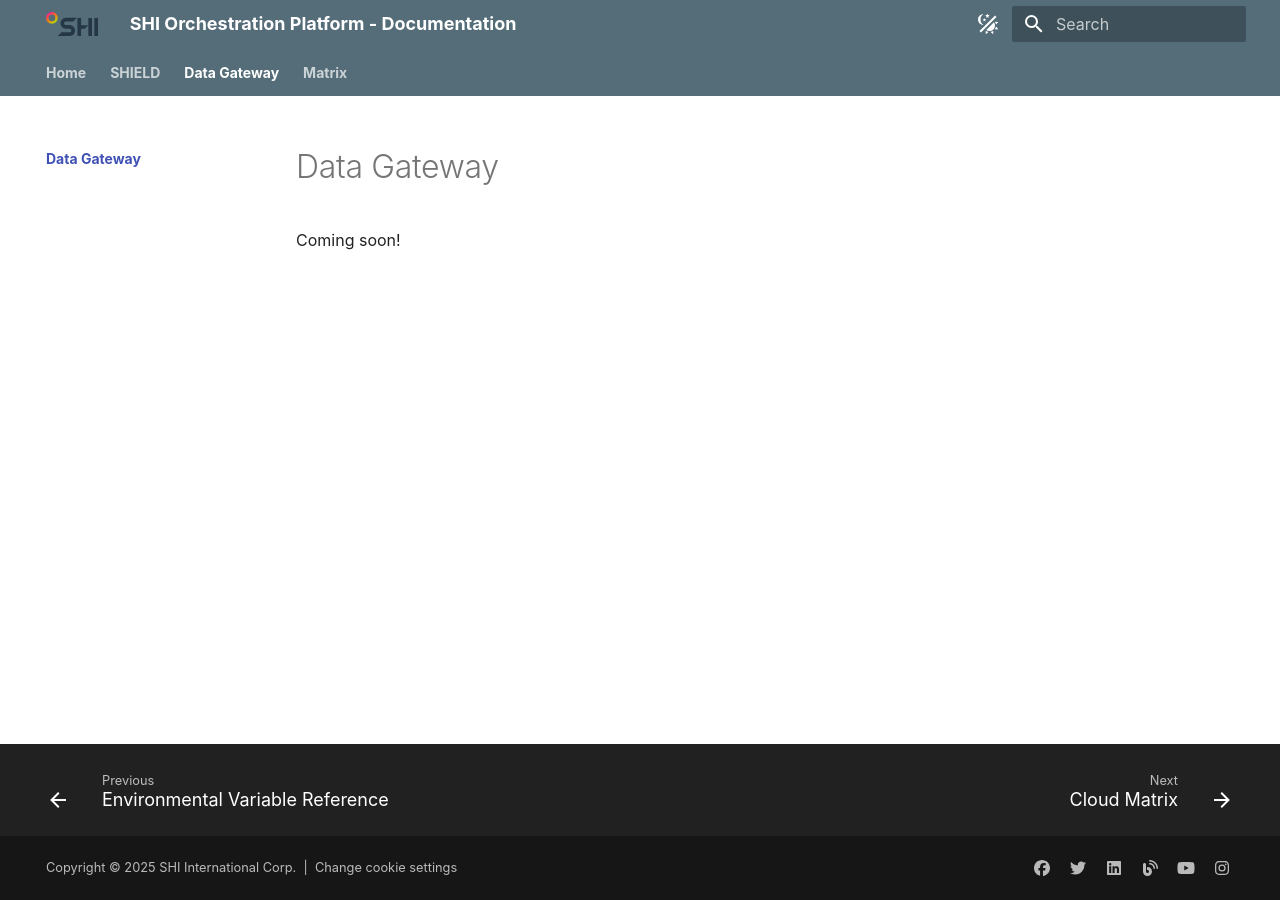
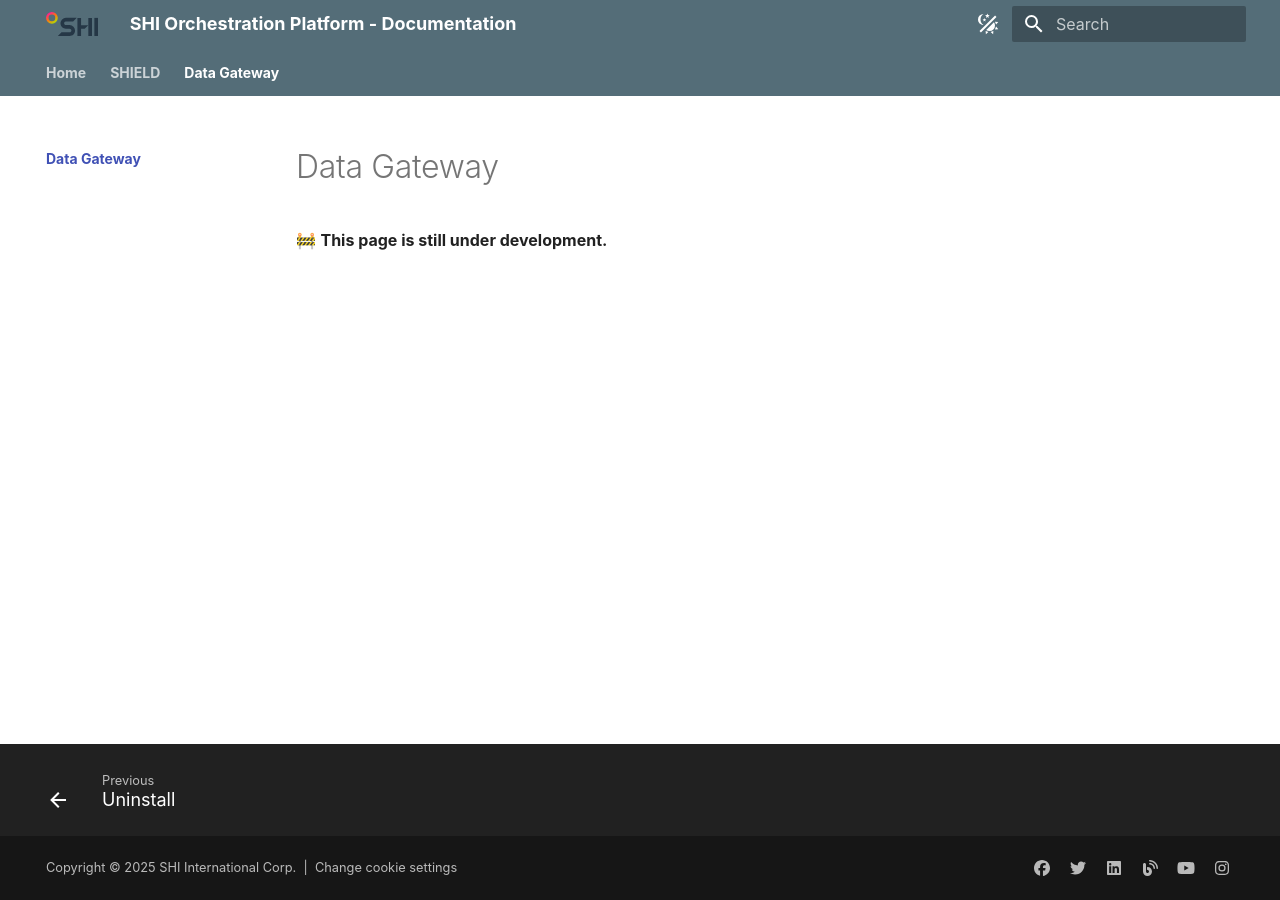
Before and after one commit to Software-Hardware-Integration-Lab/Documentation, an MkDocs documentation site: the page built from docs/Data-Gateway/index.md, in a window 1280 px wide. Built offline with MkDocs 1.6.1 and Material for MkDocs 9.7.7, drawn with Linux system fonts in a browser that asks for light colours; plug-ins that fetch from the network failed and are left out; part of the change alters nothing that is shown.

Commit message:
Updated nav

```diff
--- a/docs/Data-Gateway/index.md
+++ b/docs/Data-Gateway/index.md
@@ -1,3 +1,3 @@
 # Data Gateway
 
-Coming soon!
+🚧 **This page is still under development.**
--- a/docs/Matrix/index.md
+++ /dev/null
@@ -1,3 +0,0 @@
-# Cloud Matrix
-
-Coming soon!
--- a/mkdocs.yml
+++ b/mkdocs.yml
@@ -81,7 +81,6 @@ plugins:
   - glightbox
   - privacy
   - search
-  - awesome-pages
 extra:
   homepage: https://shilab.com
   consent:
@@ -135,3 +134,96 @@ extra:
       name: SHI's home on Instagram
 watch:
   - includes
+nav:
+  - Home: index.md
+
+  - SHIELD:
+      - Overview: SHIELD/index.md
+      - Prerequisites:
+          - Overview: SHIELD/Prerequisites/index.md
+          - Graph API Permissions: SHIELD/Prerequisites/Required-Graph-API-Permissions.md
+      - Getting Started: SHIELD/Getting-Started.md
+      - Usage Guide: SHIELD/Usage-Guide.md
+
+      - Deploy:
+          - Overview: SHIELD/Deploy/index.md
+          - Deployment: SHIELD/Deploy/Deployment/index.md
+          - Usage Guide: SHIELD/Deploy/Usage-Guide.md
+          - Reference: SHIELD/Deploy/Reference/index.md
+          - Troubleshooting: SHIELD/Deploy/Troubleshooting.md
+
+      - Defend:
+          - Overview: SHIELD/Defend/index.md
+          - Prerequisites: SHIELD/Defend/Prerequisites.md
+          - Deployment: SHIELD/Defend/Deployment.md
+          - Usage Guide:
+              - Overview: SHIELD/Defend/Usage-Guide/index.md
+              - Devices:
+                  - Commission Device: SHIELD/Defend/Usage-Guide/Device/0-Commission.md
+                  - Decommission Device: SHIELD/Defend/Usage-Guide/Device/1-Decommission.md
+                  - Assign Device: SHIELD/Defend/Usage-Guide/Device/2-Assign.md
+                  - Unassign Device: SHIELD/Defend/Usage-Guide/Device/3-Unassign.md
+              - Users:
+                  - Commission User: SHIELD/Defend/Usage-Guide/User/Commission.md
+                  - Decommission User: SHIELD/Defend/Usage-Guide/User/Decommission.md
+          - Reference:
+              - Overview: SHIELD/Defend/Reference/index.md
+              - Hardware Selection: SHIELD/Defend/Reference/Hardware-Selection.md
+              - Custom Apps:
+                  - Corp VM:
+                      - Index: SHIELD/Defend/Reference/Custom-Apps/Corp-VM/index.md
+                      - Changelog: SHIELD/Defend/Reference/Custom-Apps/Corp-VM/Changelog.md
+                  - Managed Installer Config:
+                      - Index: SHIELD/Defend/Reference/Custom-Apps/ManagedInstaller-Config/index.md
+                      - Changelog: SHIELD/Defend/Reference/Custom-Apps/ManagedInstaller-Config/Changelog.md
+                  - Security Config:
+                      - Index: SHIELD/Defend/Reference/Custom-Apps/Security-Config/index.md
+                      - Changelog: SHIELD/Defend/Reference/Custom-Apps/Security-Config/Changelog.md
+                      - File Changes: SHIELD/Defend/Reference/Custom-Apps/Security-Config/File-Changes.md
+                      - Registry Changes: SHIELD/Defend/Reference/Custom-Apps/Security-Config/Registry-Changes.md
+              - Diagrams:
+                  - Device Commission: SHIELD/Defend/Reference/Diagrams/Device-Commission.md
+                  - Device Decommission: SHIELD/Defend/Reference/Diagrams/Device-Decommission.md
+                  - Device Assign: SHIELD/Defend/Reference/Diagrams/Device-Assign.md
+                  - Device Unassign: SHIELD/Defend/Reference/Diagrams/Device-Unassign.md
+                  - User Commission: SHIELD/Defend/Reference/Diagrams/User-Commission.md
+                  - User Decommission: SHIELD/Defend/Reference/Diagrams/User-Decommission.md
+              - Lifecycle:
+                  - Privileged Device Workflows: SHIELD/Defend/Reference/Lifecycle/Privileged Device Workflows.md
+          - Troubleshooting: SHIELD/Defend/Troubleshooting.md
+
+      - Discover:
+          - Overview: SHIELD/Discover/index.md
+          - Deployment: SHIELD/Discover/Deployment/index.md
+          - Usage Guide: SHIELD/Discover/Usage-Guide.md
+          - Plugins:
+              - Entra ID: SHIELD/Discover/Plugins/EntraID.md
+              - Defender for Endpoint: SHIELD/Discover/Plugins/DefenderEndpoint.md
+              - Defender for Identity: SHIELD/Discover/Plugins/DefenderIdentity.md
+          - Supported Licenses: SHIELD/Discover/Supported-Licenses.md
+          - Reference:
+              - Overview: SHIELD/Discover/Reference/index.md
+              - Database Schema: SHIELD/Discover/Reference/Database-Schema.md
+              - Azure SQL Database: SHIELD/Discover/Reference/Azure-SQL-Database.md
+              - Reserved Principals: SHIELD/Discover/Reference/Reserved-Principals.md
+              - Architecture:
+                  - Infrastructure: SHIELD/Discover/Reference/Architecture/Infrastructure.md
+                  - Process Flow: SHIELD/Discover/Reference/Architecture/Process-Flow.md
+          - Troubleshooting: SHIELD/Discover/Troubleshooting.md
+
+      - Reference:
+          - Architecture:
+              - Overview: SHIELD/Reference/Architecture/index.md
+              - Threat Model: SHIELD/Reference/Architecture/Threat-Models/ISV-To-Customer.md
+              - Review Template: SHIELD/Reference/Architecture/Review-Template.md
+          - Development:
+              - OpenAPI Spec: SHIELD/Reference/Development/OpenAPI.md
+              - Intune Scope Tag Format: SHIELD/Reference/Development/Data-Formats/Intune Scope Tag.md
+          - Settings:
+              - Configure Managed Identity: SHIELD/Reference/Settings/Configure-Managed-Identity.md
+              - Debug Mode: SHIELD/Reference/Settings/Debug-Mode.md
+              - Environment Variables: SHIELD/Reference/Settings/Environmental-Variables-Reference.md
+          - Uninstall: SHIELD/Reference/Uninstall.md
+
+  - Data Gateway:
+      - Overview: Data-Gateway/index.md
--- a/requirements.txt
+++ b/requirements.txt
@@ -1,4 +1,3 @@
 mkdocs == 1.6.1
 mkdocs-material == 9.6.9
 mkdocs-glightbox == 0.4.0
-mkdocs-awesome-pages-plugin==2.10.1
```
Also changed, not shown: docs/.pages (deleted), docs/SHIELD/.pages (deleted), docs/SHIELD/Defend/.pages (deleted), docs/SHIELD/Deploy/.pages (deleted), docs/SHIELD/Deploy/Deployment/.pages (deleted), docs/SHIELD/Deploy/Reference/.pages (deleted), docs/SHIELD/Discover/.pages (deleted).
